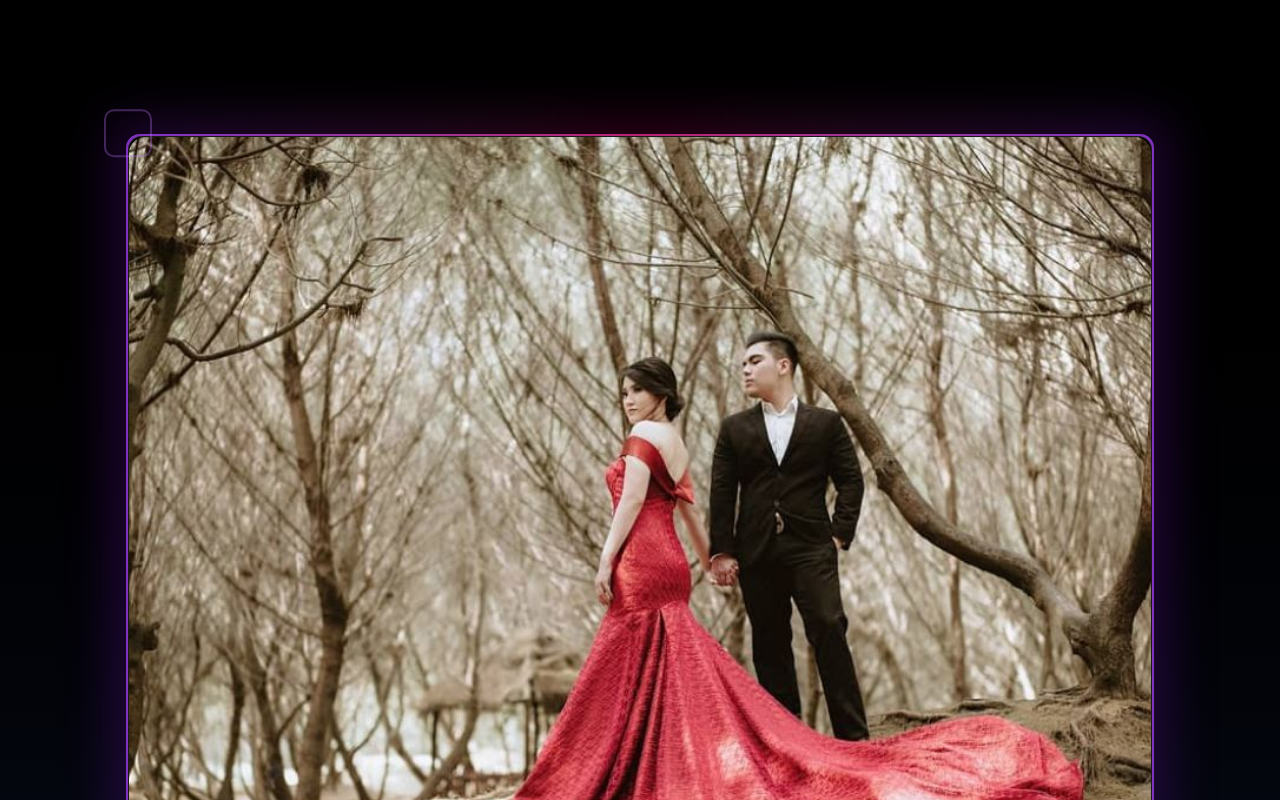
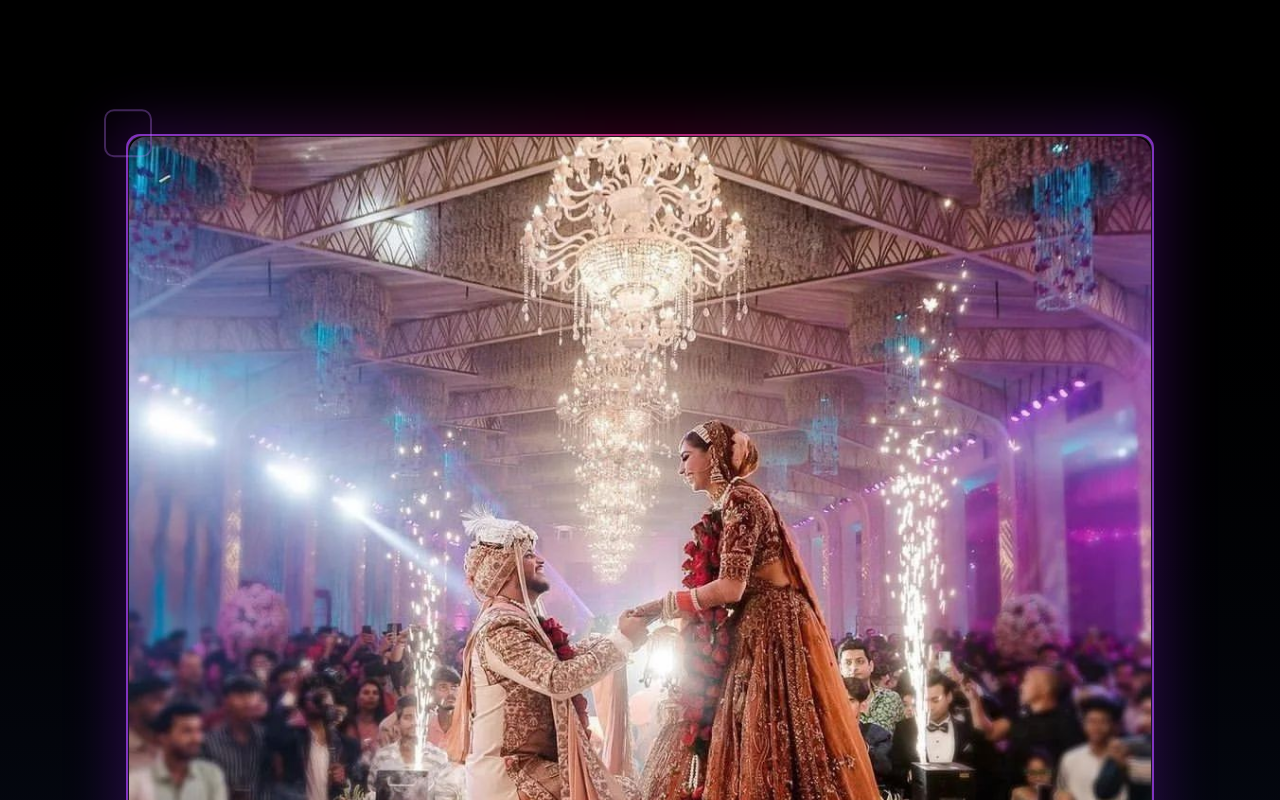
Before and after one commit to Abhishekn1234/event_managements, a React (Vite) app: page /about in a window 1280 px wide. Shown: the part 880-1680 px from the top of the page. Built offline with nearby package versions, Linux system fonts and the light colour scheme.

Commit message:
changed image of about us

```diff
--- a/src/pages/About.tsx
+++ b/src/pages/About.tsx
@@ -218,7 +218,7 @@ export default function About() {
                 {/* Aspect ratio 16:9 rectangular image */}
               <AspectRatio ratio={11 / 9} className="overflow-hidden rounded-2xl">
       <img
-        src="/about us.jpg"
+        src="/acf7eab196a5a3405e002c2a9ff46c83.jpg"
         alt="About section image"
         className="h-full w-full object-cover"
       />
```
